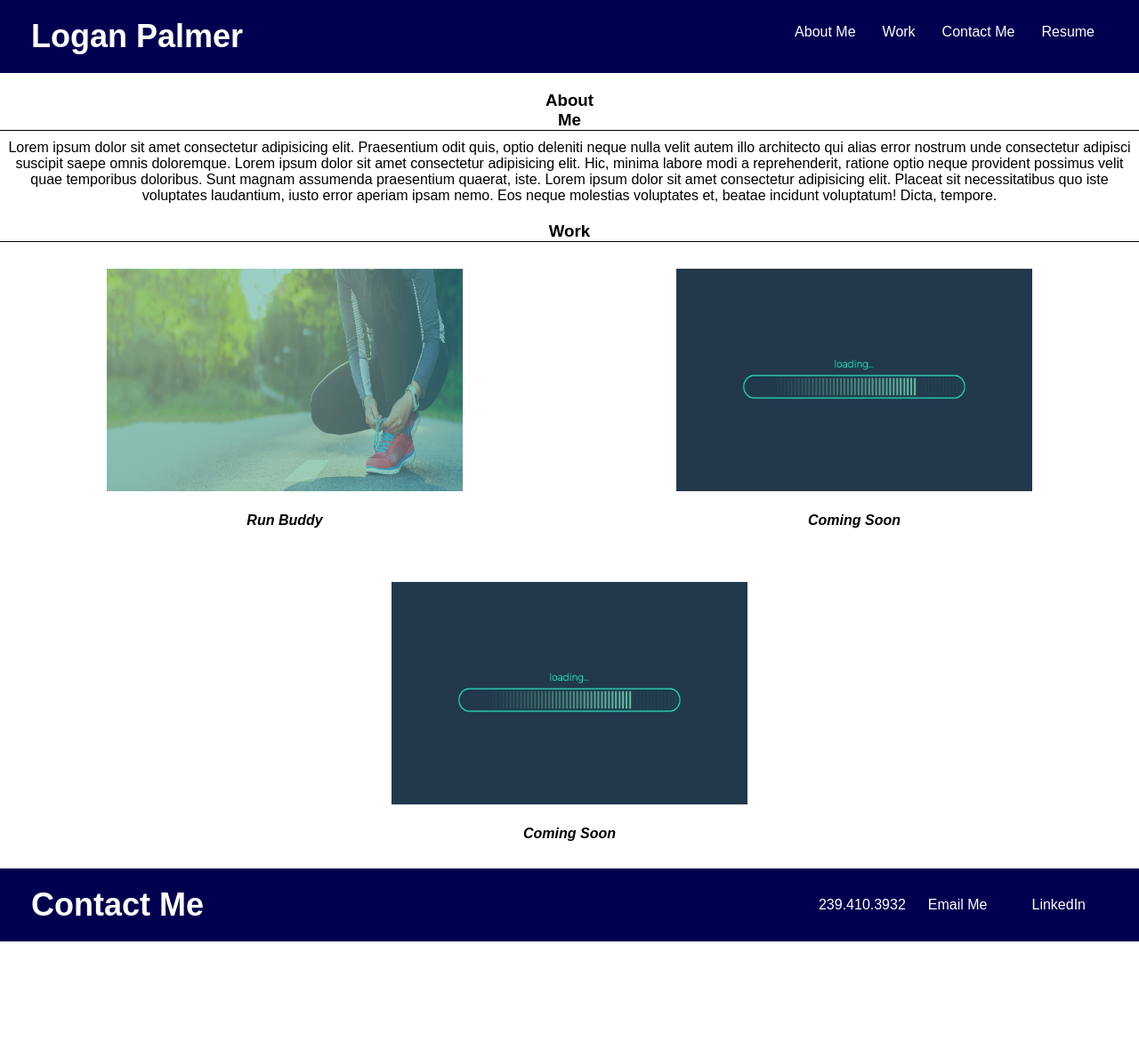
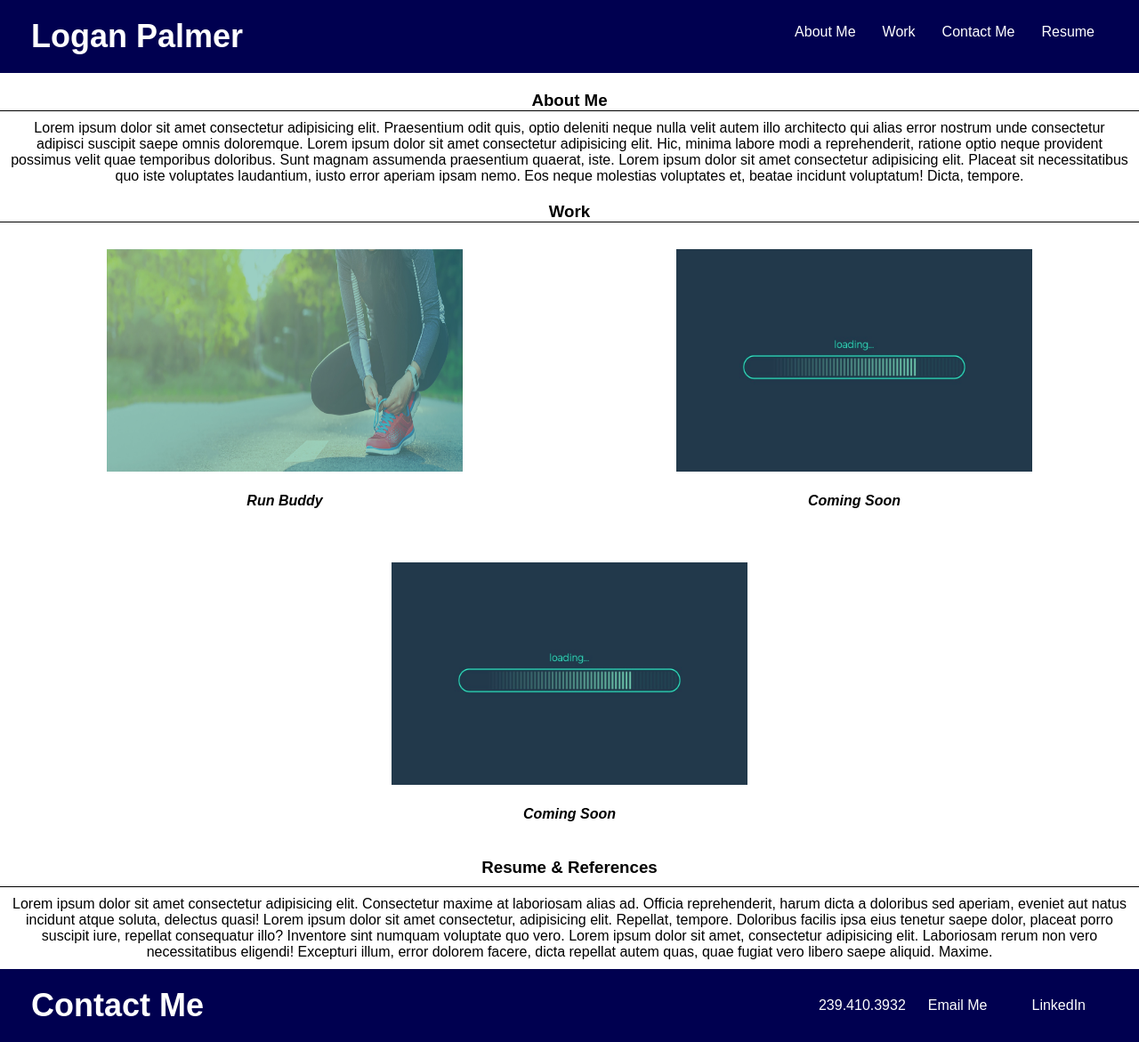
Before and after one commit to loganpalmer95/logan-palmers-portfolio, a plain HTML site: page index.html in a window 1280 px wide. Shown: the whole page at 89% size. Before the commit the page ends 1058 px from the top, so only its background shows below. Drawn offline with Linux system fonts and the light colour scheme.

Commit message:
styled and added content to resume section

```diff
--- a/assets/css/style.css
+++ b/assets/css/style.css
@@ -60,8 +60,7 @@ header nav {
   }
 
   .about p {
-      padding-top: 10px;
-      padding-bottom: 10px;
+      padding: 10px;
       text-align: center;
   }
 
@@ -80,8 +79,7 @@ header nav {
   }
 
   .work p {
-      padding-top: 10px;
-      padding-bottom: 10px;
+      padding: 10px;
       font-style: italic;
       font-weight: bold;
       text-align: center;
@@ -122,6 +120,18 @@ header nav {
     height: 250px;
 }
 
+.resume-references h3 {
+    text-align: center;
+    border-bottom: 1.5px solid black;
+    padding-top: 10px;
+    padding-bottom: 10px;
+}
+
+.resume-references p {
+    text-align: center;
+    padding: 10px;
+}
+
   footer {
     padding: 20px 35px;
     background-color: var(--tertiary-color);
@@ -152,3 +162,9 @@ footer ul li a {
     color: white;
     text-decoration: none;
 }
+
+@media screen and (max-width: 980px) {}
+
+@media screen and (max-width: 768px) {}
+
+@media screen and (max-width: 575px) {}
--- a/index.html
+++ b/index.html
@@ -32,7 +32,7 @@
 
     <section id="about-me">
     <div class="about">
-        <h3>About <br> Me</h3>
+        <h3>About Me</h3>
         <p>
             Lorem ipsum dolor sit amet consectetur adipisicing elit. Praesentium odit quis, optio deleniti neque nulla velit autem illo architecto qui alias error nostrum unde consectetur adipisci suscipit saepe omnis doloremque. Lorem ipsum dolor sit amet consectetur adipisicing elit. Hic, minima labore modi a reprehenderit, ratione optio neque provident possimus velit quae temporibus doloribus. Sunt magnam assumenda praesentium quaerat, iste. Lorem ipsum dolor sit amet consectetur adipisicing elit. Placeat sit necessitatibus quo iste voluptates laudantium, iusto error aperiam ipsam nemo. Eos neque molestias voluptates et, beatae incidunt voluptatum! Dicta, tempore.
         </p>
@@ -69,11 +69,24 @@
     </div>
     </section>
 
+    <section id="resume">
+    <div class="resume-references">
+        <h3>
+            Resume & References
+        </h3>
+        <p>
+            Lorem ipsum dolor sit amet consectetur adipisicing elit. Consectetur maxime at laboriosam alias ad. Officia reprehenderit, harum dicta a doloribus sed aperiam, eveniet aut natus incidunt atque soluta, delectus quasi! Lorem ipsum dolor sit amet consectetur, adipisicing elit. Repellat, tempore. Doloribus facilis ipsa eius tenetur saepe dolor, placeat porro suscipit iure, repellat consequatur illo? Inventore sint numquam voluptate quo vero. Lorem ipsum dolor sit amet, consectetur adipisicing elit. Laboriosam rerum non vero necessitatibus eligendi! Excepturi illum, error dolorem facere, dicta repellat autem quas, quae fugiat vero libero saepe aliquid. Maxime.
+        </p>
+    </div>
+    </section>
+
     <section id="contact-me">
     <footer>
         <h2>Contact Me</h2>
             <ul>
-                <li>239.410.3932</li>
+                <li>
+                    239.410.3932
+                </li>
                 <li>
                     <a href="mailto:loganpalmer95@icloud.com?subject=Contact Me">Email Me</a>
                 </li>
@@ -83,5 +96,7 @@
             </ul>
       </footer>
       </section>
+
+
 </body>
 </html>
```
Lines whose indentation alone changed are shown as unchanged.
